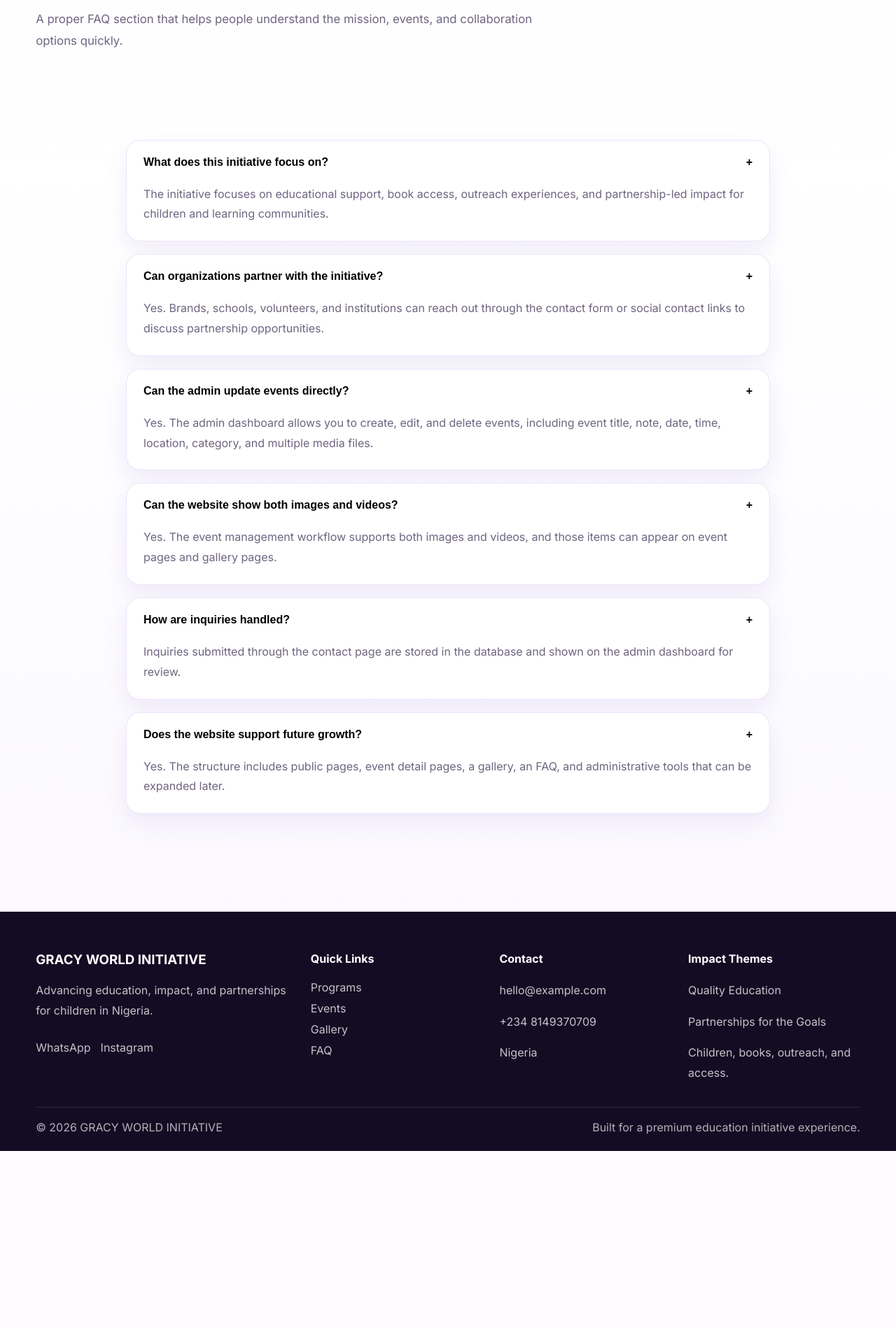
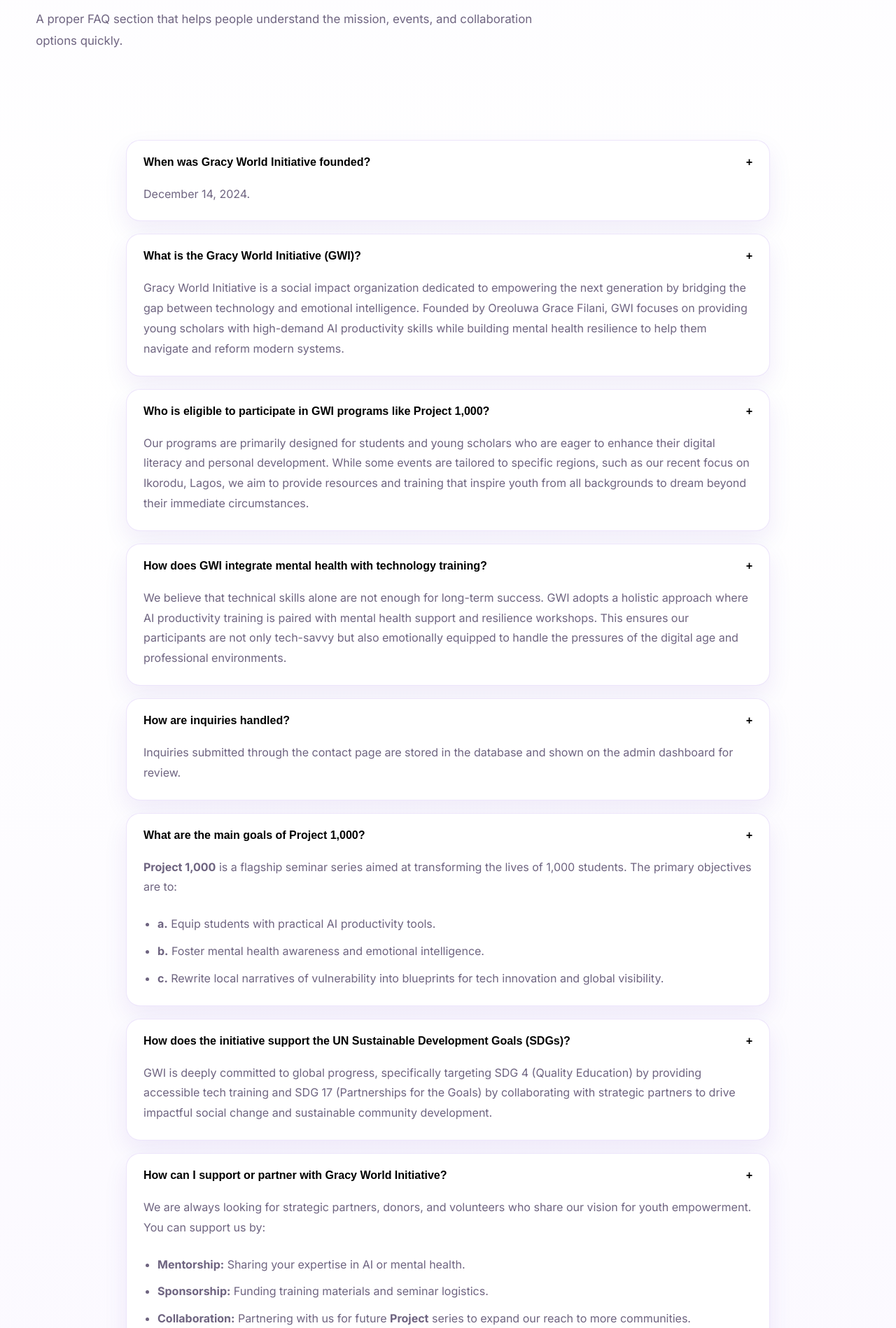
Before and after one commit to KennyRichard-TechMaster/gracy_world_initiative, a Flask app: page /faq in a window 1280 px wide. Shown: the part 349-2247 px from the top of the page at 70% size. Before the commit the page ends 1994 px from the top, so only its background shows below. Run offline with Flask 3, Linux system fonts and the light colour scheme; data comes from the database, SQL or seed files in the repository.

Commit message:
added new item

```diff
--- a/static/css/main.css
+++ b/static/css/main.css
@@ -532,9 +532,18 @@ h4 {
   color: var(--muted);
 }
 .faq-item.active .faq-answer {
-  max-height: 220px;
+  max-height: 2000px;
+}
+.faq-answer ul {
+  margin: 0 24px 24px 44px;
+  padding: 0;
+  color: var(--muted);
 }
 
+.faq-answer li {
+  margin-bottom: 10px;
+  line-height: 1.8;
+}
 .contact-form {
   padding: 28px;
 }
--- a/static/js/main.js
+++ b/static/js/main.js
@@ -1,34 +1,38 @@
-const menuToggle = document.getElementById('menuToggle');
-const siteNav = document.getElementById('siteNav');
+document.addEventListener("DOMContentLoaded", function () {
+  const menuToggle = document.getElementById("menuToggle");
+  const siteNav = document.getElementById("siteNav");
   if (menuToggle && siteNav) {
-  menuToggle.addEventListener('click', () => siteNav.classList.toggle('show'));
+    menuToggle.addEventListener("click", () =>
+      siteNav.classList.toggle("show"),
+    );
   }
 
-const reveals = document.querySelectorAll('.reveal');
+  const reveals = document.querySelectorAll(".reveal");
   function revealOnScroll() {
     const trigger = window.innerHeight * 0.88;
     reveals.forEach((el) => {
       if (el.getBoundingClientRect().top < trigger) {
-      el.classList.add('active');
+        el.classList.add("active");
       }
     });
   }
-window.addEventListener('scroll', revealOnScroll);
-window.addEventListener('load', revealOnScroll);
+  window.addEventListener("scroll", revealOnScroll);
+  window.addEventListener("load", revealOnScroll);
 
-const faqItems = document.querySelectorAll('.faq-item');
+  const faqItems = document.querySelectorAll(".faq-item");
   faqItems.forEach((item) => {
-  const button = item.querySelector('.faq-question');
+    const button = item.querySelector(".faq-question");
     if (button) {
-    button.addEventListener('click', () => {
-      item.classList.toggle('active');
+      button.addEventListener("click", () => {
+        item.classList.toggle("active");
       });
     }
   });
 
-const cursorGlow = document.querySelector('.cursor-glow');
-window.addEventListener('mousemove', (e) => {
+  const cursorGlow = document.querySelector(".cursor-glow");
+  window.addEventListener("mousemove", (e) => {
     if (!cursorGlow) return;
     cursorGlow.style.left = `${e.clientX}px`;
     cursorGlow.style.top = `${e.clientY}px`;
   });
+});
--- a/templates/faq.html
+++ b/templates/faq.html
@@ -1,5 +1,6 @@
 {% extends 'base.html' %} {% block title %}FAQ | {{ site_settings.site_name }}{%
 endblock %} {% block content %}
+
 <section class="page-hero compact-hero">
   <div class="container reveal">
     <span class="eyebrow">FAQ</span>
@@ -10,35 +11,167 @@ endblock %} {% block content %}
     </p>
   </div>
 </section>
+
 <section class="section">
   <div class="container faq-list">
-    {% set faqs = [ ('What does this initiative focus on?', 'The initiative
-    focuses on educational support, book access, outreach experiences, and
-    partnership-led impact for children and learning communities.'), ('Can
-    organizations partner with the initiative?', 'Yes. Brands, schools,
-    volunteers, and institutions can reach out through the contact form or
-    social contact links to discuss partnership opportunities.'), ('Can the
-    admin update events directly?', 'Yes. The admin dashboard allows you to
-    create, edit, and delete events, including event title, note, date, time,
-    location, category, and multiple media files.'), ('Can the website show both
-    images and videos?', 'Yes. The event management workflow supports both
-    images and videos, and those items can appear on event pages and gallery
-    pages.'), ('How are inquiries handled?', 'Inquiries submitted through the
-    contact page are stored in the database and shown on the admin dashboard for
-    review.'), ('Does the website support future growth?', 'Yes. The structure
-    includes public pages, event detail pages, a gallery, an FAQ, and
-    administrative tools that can be expanded later.'), ] %} {% for question,
-    answer in faqs %}
     <article class="faq-item reveal">
       <button class="faq-question" type="button">
-        <span>{{ question }}</span>
+        <span>When was Gracy World Initiative founded?</span>
         <span>+</span>
       </button>
       <div class="faq-answer">
-        <p>{{ answer }}</p>
+        <p>December 14, 2024.</p>
       </div>
     </article>
-    {% endfor %}
+
+    <article class="faq-item reveal">
+      <button class="faq-question" type="button">
+        <span>What is the Gracy World Initiative (GWI)?</span>
+        <span>+</span>
+      </button>
+      <div class="faq-answer">
+        <p>
+          Gracy World Initiative is a social impact organization dedicated to
+          empowering the next generation by bridging the gap between technology
+          and emotional intelligence. Founded by Oreoluwa Grace Filani, GWI
+          focuses on providing young scholars with high-demand AI productivity
+          skills while building mental health resilience to help them navigate
+          and reform modern systems.
+        </p>
+      </div>
+    </article>
+
+    <article class="faq-item reveal">
+      <button class="faq-question" type="button">
+        <span
+          >Who is eligible to participate in GWI programs like
+          <strong>Project 1,000</strong>?</span
+        >
+        <span>+</span>
+      </button>
+      <div class="faq-answer">
+        <p>
+          Our programs are primarily designed for students and young scholars
+          who are eager to enhance their digital literacy and personal
+          development. While some events are tailored to specific regions, such
+          as our recent focus on Ikorodu, Lagos, we aim to provide resources and
+          training that inspire youth from all backgrounds to dream beyond their
+          immediate circumstances.
+        </p>
+      </div>
+    </article>
+
+    <article class="faq-item reveal">
+      <button class="faq-question" type="button">
+        <span
+          >How does GWI integrate mental health with technology training?</span
+        >
+        <span>+</span>
+      </button>
+      <div class="faq-answer">
+        <p>
+          We believe that technical skills alone are not enough for long-term
+          success. GWI adopts a holistic approach where AI productivity training
+          is paired with mental health support and resilience workshops. This
+          ensures our participants are not only tech-savvy but also emotionally
+          equipped to handle the pressures of the digital age and professional
+          environments.
+        </p>
+      </div>
+    </article>
+
+    <article class="faq-item reveal">
+      <button class="faq-question" type="button">
+        <span>How are inquiries handled?</span>
+        <span>+</span>
+      </button>
+      <div class="faq-answer">
+        <p>
+          Inquiries submitted through the contact page are stored in the
+          database and shown on the admin dashboard for review.
+        </p>
+      </div>
+    </article>
+
+    <article class="faq-item reveal">
+      <button class="faq-question" type="button">
+        <span>What are the main goals of <strong>Project 1,000</strong>?</span>
+        <span>+</span>
+      </button>
+      <div class="faq-answer">
+        <p>
+          <strong>Project 1,000</strong> is a flagship seminar series aimed at
+          transforming the lives of 1,000 students. The primary objectives are
+          to:
+        </p>
+        <ul>
+          <li>
+            <strong>a.</strong> Equip students with practical AI productivity
+            tools.
+          </li>
+          <li>
+            <strong>b.</strong> Foster mental health awareness and emotional
+            intelligence.
+          </li>
+          <li>
+            <strong>c.</strong> Rewrite local narratives of vulnerability into
+            blueprints for tech innovation and global visibility.
+          </li>
+        </ul>
+      </div>
+    </article>
+
+    <article class="faq-item reveal">
+      <button class="faq-question" type="button">
+        <span
+          >How does the initiative support the UN Sustainable Development Goals
+          (SDGs)?</span
+        >
+        <span>+</span>
+      </button>
+      <div class="faq-answer">
+        <p>
+          GWI is deeply committed to global progress, specifically targeting SDG
+          4 (Quality Education) by providing accessible tech training and SDG 17
+          (Partnerships for the Goals) by collaborating with strategic partners
+          to drive impactful social change and sustainable community
+          development.
+        </p>
+      </div>
+    </article>
+
+    <article class="faq-item reveal">
+      <button class="faq-question" type="button">
+        <span>How can I support or partner with Gracy World Initiative?</span>
+        <span>+</span>
+      </button>
+      <div class="faq-answer">
+        <p>
+          We are always looking for strategic partners, donors, and volunteers
+          who share our vision for youth empowerment. You can support us by:
+        </p>
+        <ul>
+          <li>
+            <strong>Mentorship:</strong> Sharing your expertise in AI or mental
+            health.
+          </li>
+          <li>
+            <strong>Sponsorship:</strong> Funding training materials and seminar
+            logistics.
+          </li>
+          <li>
+            <strong>Collaboration:</strong> Partnering with us for future
+            <strong>Project</strong> series to expand our reach to more
+            communities.
+          </li>
+        </ul>
+        <p>
+          Please reach out via our contact page for more details on how to get
+          involved.
+        </p>
+      </div>
+    </article>
   </div>
 </section>
+
 {% endblock %}
```
Also changed, not shown: templates/index.html (+5 -6 lines). Lines whose indentation alone changed are shown as unchanged.
